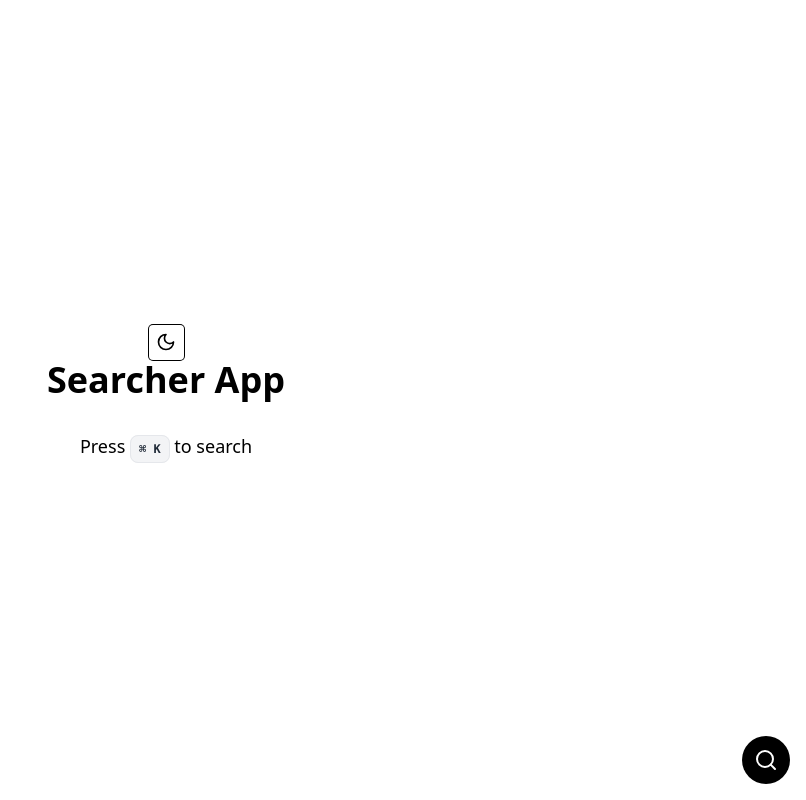
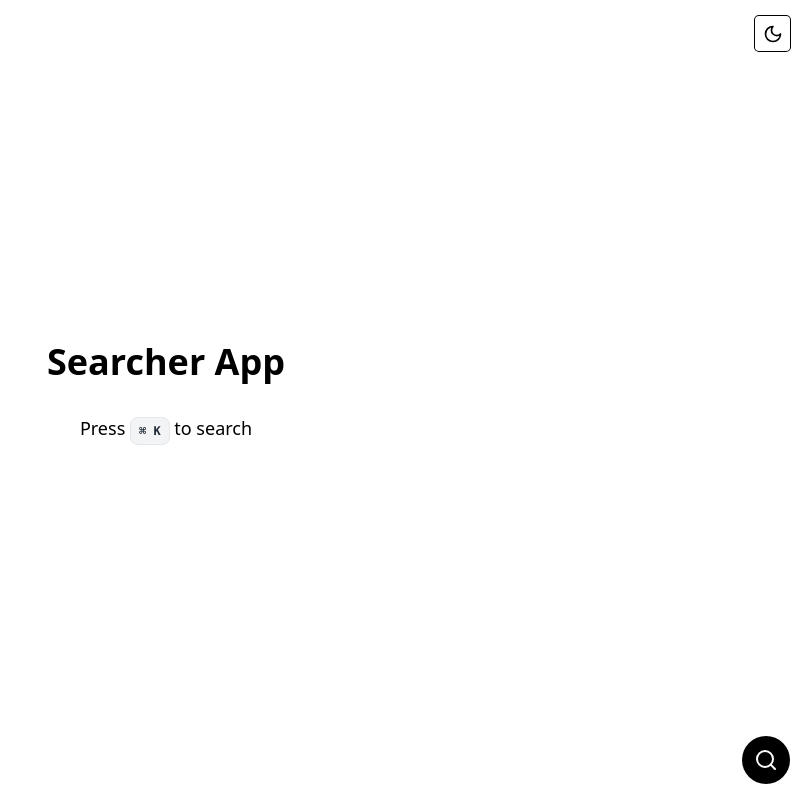
Before and after one commit to JanDez/Search-App, a React (Vite) app: page / in a window 1280 px wide. Shown: the whole page, without its empty margins (474-1280 px from the left). Built offline with nearby package versions, Linux system fonts and the light colour scheme; no server answers.

Commit message:
Fix: Moving the Toggle to the top right corner

```diff
--- a/src/components/ThemeToggle.tsx
+++ b/src/components/ThemeToggle.tsx
@@ -8,7 +8,7 @@ const ThemeToggle = React.memo(() => {
 
     return (
         <Toggle.Root
-            className="Toggle"
+            className="Toggle fixed top-4 right-4"
             aria-label="Toggle theme"
             pressed={theme === 'dark'}
             onPressedChange={toggleTheme}
```
